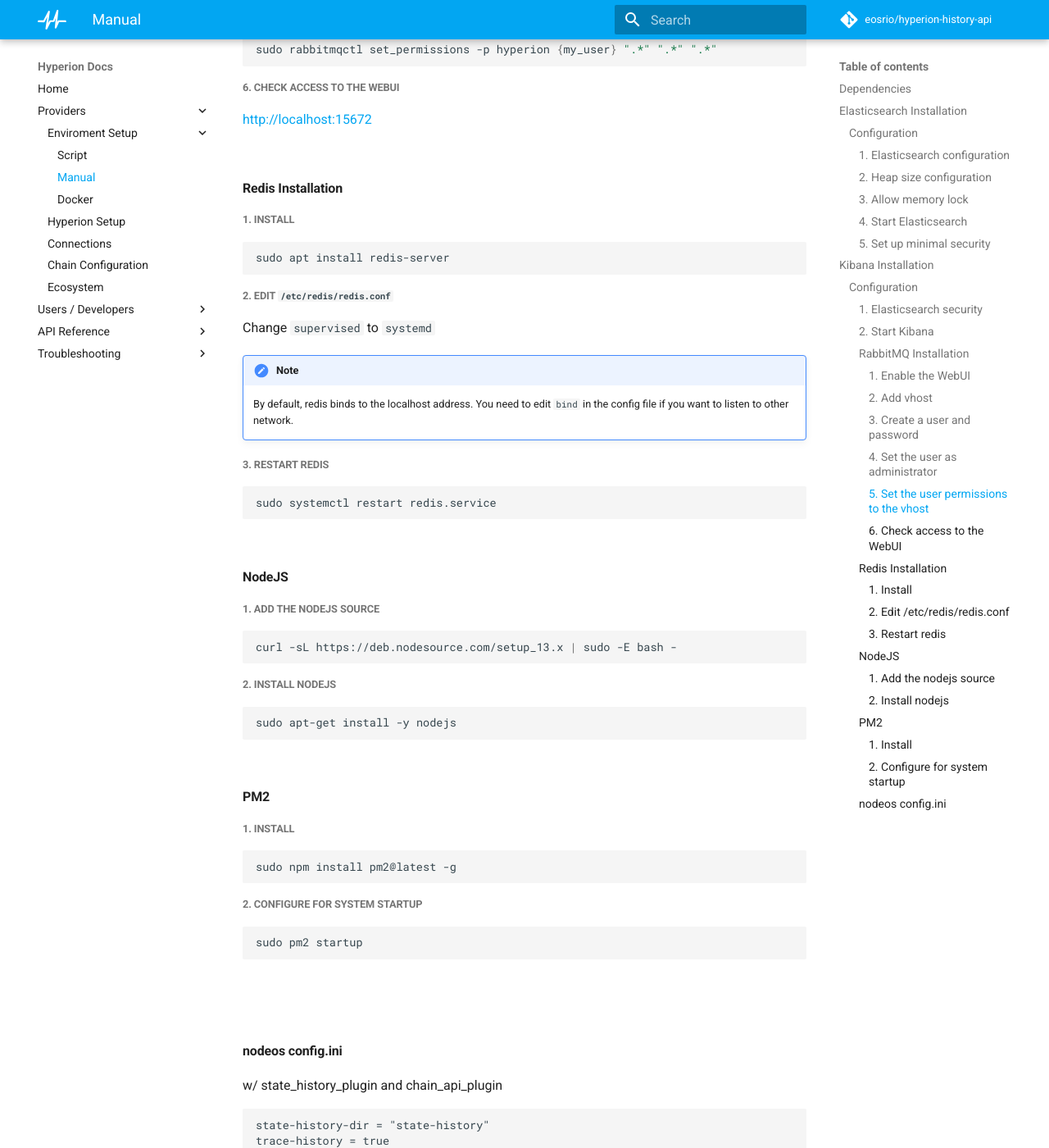
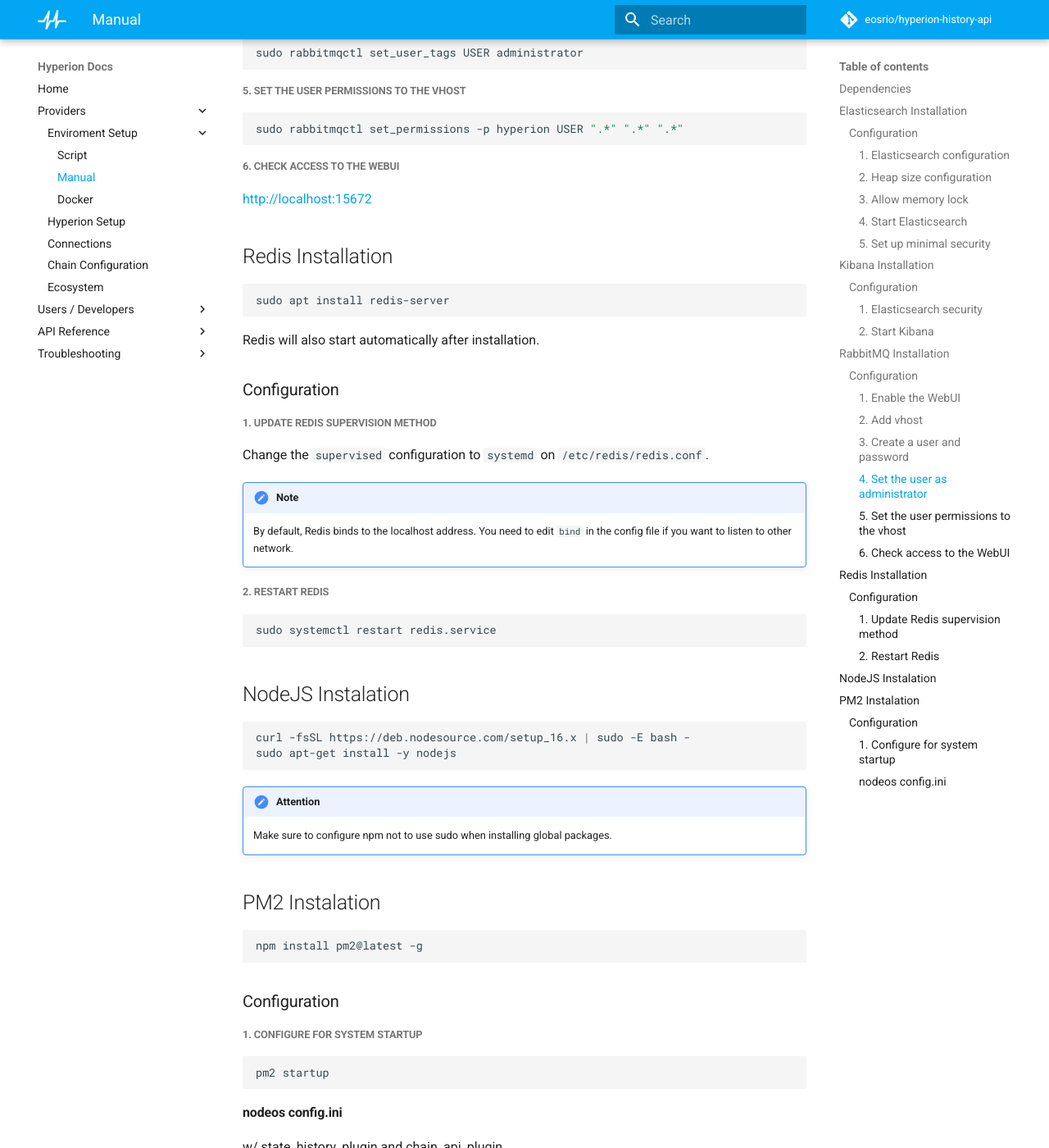
Before and after one commit to eosrio/hyperion-docs, an MkDocs documentation site: the page built from docs/install.md, in a window 1280 px wide and 1400 px high, scrolled down 5693 px. Shown: the whole window at 82% size. Built offline with MkDocs 1.6.1 and Material for MkDocs 9.7.7, drawn with Linux system fonts in a browser that asks for light colours; comment, search, counter and statistics services are not loaded; some of the changed text lies outside the part shown.

Commit message:
Updating Rabbitmq, Redis and Node.js installation instructions

````diff
--- a/docs/install.md
+++ b/docs/install.md
@@ -11,7 +11,7 @@
 
  - [Elasticsearch 7.14.X](https://www.elastic.co/downloads/elasticsearch)
  - [Kibana 7.14.X](https://www.elastic.co/downloads/kibana)
- - [RabbitMQ](https://www.rabbitmq.com/install-debian.html)
+ - [RabbitMQ](https://www.rabbitmq.com)
  - [Redis](https://redis.io/topics/quickstart)
  - [Node.js v16](https://github.com/nodesource/distributions/blob/master/README.md#installation-instructions)
  - [PM2](http://pm2.keymetrics.io/docs/usage/quick-start/)
@@ -206,10 +206,13 @@
 sudo systemctl enable kibana.service
 ```
 
-#### RabbitMQ Installation
+## RabbitMQ Installation
 
-!!! info
-    Follow the detailed installation instructions on the official [RabbitMQ documentation](https://www.rabbitmq.com/install-debian.html#installation-methods)
+Follow the detailed installation instructions on the official [RabbitMQ documentation](https://www.rabbitmq.com/install-debian.html#installation-methods).
+
+RabbitMQ should automatically start after installation. Check the [documentation](https://www.rabbitmq.com/install-debian.html#managing-service) for more details on how to manage its service.
+
+### Configuration
 
 ##### 1. Enable the WebUI
 
@@ -218,83 +221,79 @@
 ```
 
 ##### 2. Add vhost
+
 ```bash
 sudo rabbitmqctl add_vhost hyperion
 ```
 
 ##### 3. Create a user and password
+
 ```bash
-sudo rabbitmqctl add_user {my_user} {my_password}
+sudo rabbitmqctl add_user USER PASSWORD
 ```
 
 ##### 4. Set the user as administrator
+
 ```bash
-sudo rabbitmqctl set_user_tags {my_user} administrator
+sudo rabbitmqctl set_user_tags USER administrator
 ```
 
 ##### 5. Set the user permissions to the vhost
+
 ```bash
-sudo rabbitmqctl set_permissions -p hyperion {my_user} ".*" ".*" ".*"
+sudo rabbitmqctl set_permissions -p hyperion USER ".*" ".*" ".*"
 ```
 
 ##### 6. Check access to the WebUI
 
 [http://localhost:15672](http://localhost:15672)
 
-<br>
+## Redis Installation
 
-#### Redis Installation
-
-##### 1. Install
 ```bash
 sudo apt install redis-server
 ```
 
-##### 2. Edit `/etc/redis/redis.conf`
+Redis will also start automatically after installation.
 
-Change `supervised` to `systemd`
+### Configuration
+
+##### 1. Update Redis supervision method
+
+Change the `supervised` configuration to `systemd` on `/etc/redis/redis.conf`.
 
 !!! note
-    By default, redis binds to the localhost address. You need to edit `bind` in
-    the config file if you want to listen to other network.
+    By default, Redis binds to the localhost address. You need to edit `bind` in the config file if you want to listen to other network.
 
 
-##### 3. Restart redis
+##### 2. Restart Redis
 ```bash
 sudo systemctl restart redis.service
 ```
 
-<br>
+## NodeJS Instalation
 
-#### NodeJS
-
-##### 1. Add the nodejs source
 ```bash
-curl -sL https://deb.nodesource.com/setup_13.x | sudo -E bash -
-```
-
-##### 2. Install nodejs
-```bash
+curl -fsSL https://deb.nodesource.com/setup_16.x | sudo -E bash -
 sudo apt-get install -y nodejs
 ```
 
-<br>
+!!! attention
+    Make sure to configure npm not to use sudo when installing global packages.
 
-#### PM2
+## PM2 Instalation
 
-##### 1. Install
 ```bash
-sudo npm install pm2@latest -g
+npm install pm2@latest -g
 ```
 
-##### 2. Configure for system startup
+### Configuration
+
+##### 1. Configure for system startup
+
 ```bash
-sudo pm2 startup
+pm2 startup
 ```
-
-<br>
-
-<br>
 
 #### nodeos config.ini
 
````
